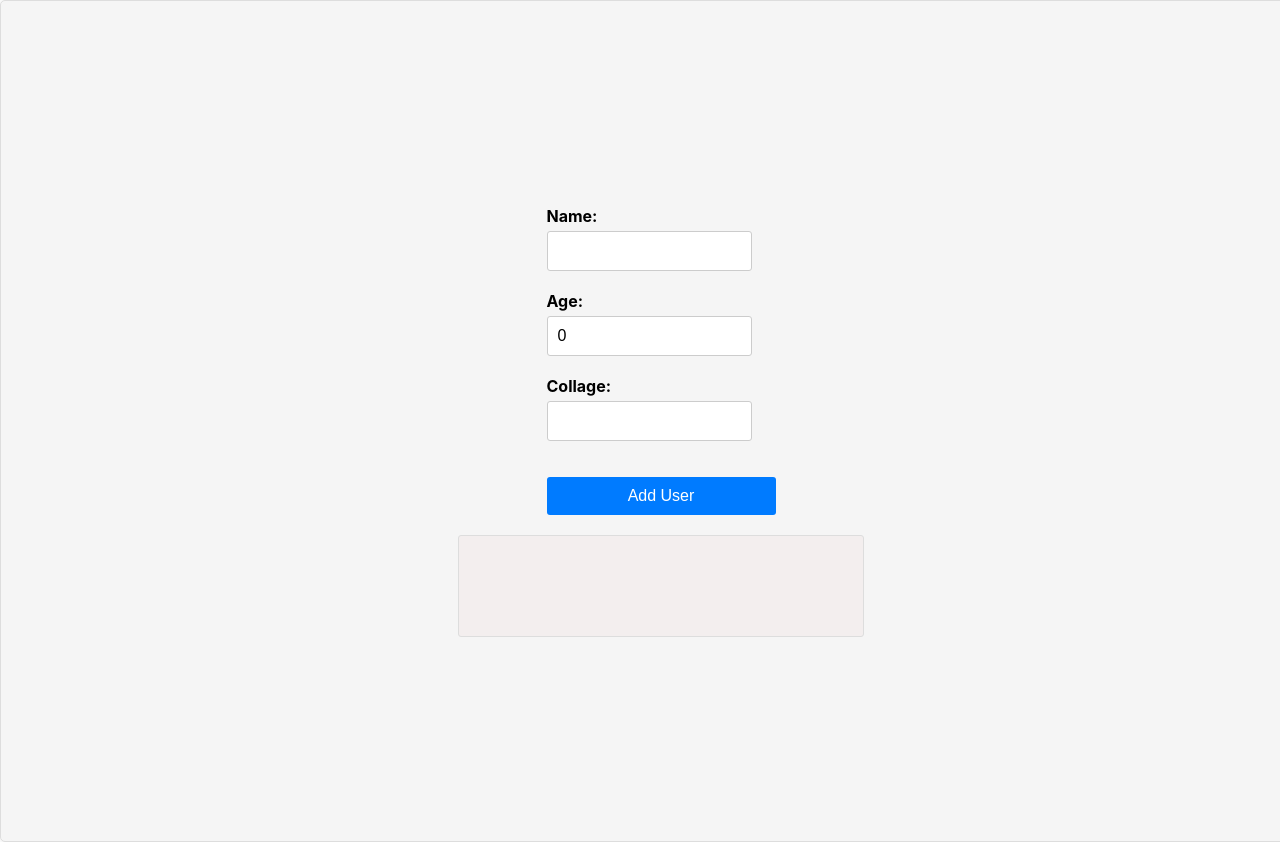
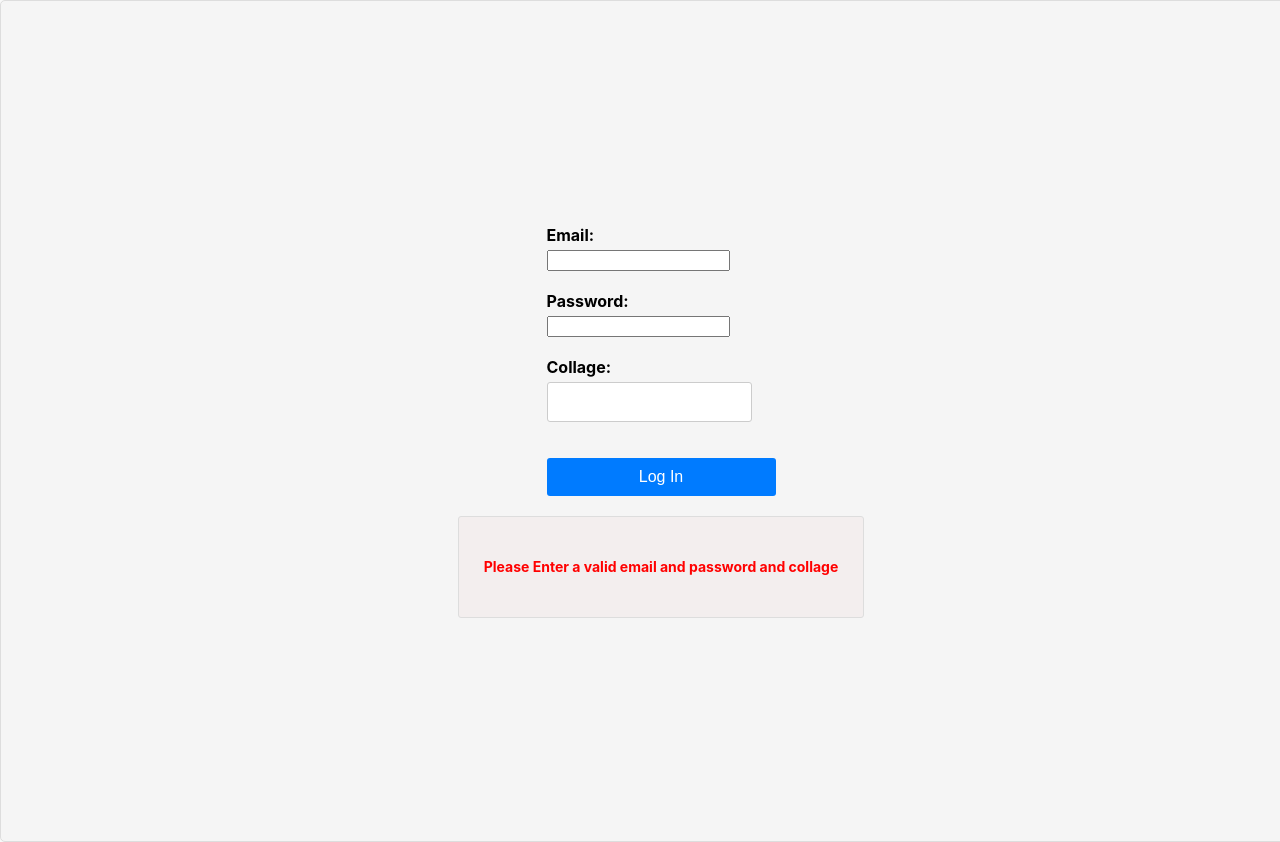
Before and after one commit to vaibhavsingh9798/react-deep-dive-2, a React (Create React App) app: page / in a window 1280 px wide. Shown: the top 842 px of the page. Built offline with nearby package versions, Linux system fonts and the light colour scheme.

Commit message:
validate form using useEffect

```diff
--- a/src/App.js
+++ b/src/App.js
@@ -1,12 +1,30 @@
 
+import { useState } from 'react';
 import './App.css';
 import AddUser from './components/User/AddUser';
+import ShowLogin from './components/UI/ShowLogin';
+import { useEffect } from 'react';
+
 
 const App = () => {
+   const [isLogin,setIsLogin] =  useState(true)
+
+   useEffect(()=>{
+  let login= localStorage.getItem('isLoginUser')
+  if(login != 1)
+  setIsLogin(false)
+   },[])
+
+   const show = () => {
+     if(isLogin)
+     return <ShowLogin />
+    else
+    return  <AddUser />
+   }
 
   return (
     <>
-     <AddUser />
+     {show()}
     </>
   );
 };
--- /dev/null
+++ b/src/components/UI/ShowLogin.css
@@ -0,0 +1,9 @@
+.show-container{
+    width: 100%;
+    height: 100vh;
+    color: black;
+    font-weight: bold;
+    display: flex;
+    justify-content: center;
+    align-items: center;
+}
--- /dev/null
+++ b/src/components/UI/ShowLogin.js
@@ -0,0 +1,13 @@
+import './ShowLogin.css'
+
+const ShowLogin = () =>{
+    return(
+        <>
+        <div className='show-container'>
+            <h3>Welcome Back!</h3>
+        </div>
+        </>
+    )
+}
+
+export default ShowLogin;
--- a/src/components/User/AddUser.js
+++ b/src/components/User/AddUser.js
@@ -1,14 +1,29 @@
-import { useState } from "react"
+import { useEffect, useState } from "react"
 import './AddUser.css'
-import { useRef } from "react"
+import ShowLogin from "../UI/ShowLogin"
 const AddUser = () =>{
-       const [users,setUsers]   =   useState([])
-       const [user,setUser] = useState({name:'',age:0,collage:''})
-       const [errorMessage, setErrorMessage] = useState('');
-       const userCollageRef = useRef()
+       const [userLogin,setUserLogin]   =   useState(false)
+       const [user,setUser] = useState({email:'',password:'',collage:''})
+       const [errorMessage, setErrorMessage] = useState('fill information');
+
+
+       useEffect(()=>{
+
+         if(!user.email.trim().length || !user.password.trim().length || !user.collage.trim().length){
+            setErrorMessage('Please Enter a valid email and password and collage')
+         }
+         else if(user.password.trim().length<7){
+            setErrorMessage(`Please Enter a valid password`)
+         }
+         else{
+            setErrorMessage(``)
+           // localStorage.setItem('isLoginUser',1)
+           // setUserLogin(true)
+         }
+
+       },[user])
 
        const handleChanges = (e) =>{
-            console.log('ev',e.target.name,e.target.value)
          let name = e.target.name;
          let value = e.target.value;
          setUser({...user,[name]:value})
@@ -16,54 +31,40 @@ const AddUser = () =>{
 
     const handleSubmit = (event) =>{
       event.preventDefault()
-      let collage = userCollageRef.current.value;
-      user.collage = collage;
-      if(!user.name.trim().length || !user.collage.trim().length){
-         setErrorMessage('Please Enter a valid name and age (non-empty values).')
+      if(!errorMessage){
+      localStorage.setItem('isLoginUser',1)
+       setUserLogin(true)
       }
-      else if(user.age <= 0){
-         setErrorMessage(`Please Enter a valid age (>0) .`)
-      }
-      else{
-         setErrorMessage(``)
-         setUsers([...users,`${user.name} (${user.age} years old) your collage is ${user.collage}`])
-      }
-      setUser({name:'',age:0})
-      userCollageRef.current.value=''
-
+      setUser({email:'',password:''})
     }
 
     return (
         <>
         <div className="form-container">
+          {!userLogin &&
          <form onSubmit={handleSubmit}>
          <div className="form-data">
-            <label htmlFor="userName">Name:  </label>
-            <input type="text"  name='name' value={user.name} onChange={handleChanges}/>
+            <label htmlFor="userName">Email:  </label>
+            <input type="email"  name='email' value={user.email} onChange={handleChanges}/>
             </div>
             <div className="form-data">
-            <label htmlFor="userAge">Age: </label>
-            <input type="number" name='age' value={user.age}  onChange={handleChanges} />
+            <label htmlFor="userAge">Password: </label>
+            <input type="password" name='password' value={user.password}  onChange={handleChanges} />
             </div>
             <div className="form-data">
             <label htmlFor="userCollage">Collage: </label>
-            <input type="text" ref={userCollageRef} />
+            <input type="text" name='collage' value={user.collage}  onChange={handleChanges} />
             </div>
             <div className="submit-button">
-            <button type="submit">Add User</button>
+            <button type="submit">Log In</button>
             </div>
          </form>
-         <div className="json-data">
-          {errorMessage && <h4 style={{color:'red'}}>{errorMessage}</h4>}
-          {!errorMessage &&  users.map((user,ind) => (
+}
 
-              <ul key={ind}>
-
-               <li>{user}</li>
-
-              </ul>
-             ))}
+         <div className={!userLogin ? "json-data" : ""}>
+          {!userLogin && <h4 style={{color:'red'}}>{errorMessage}</h4>}
          </div>
+         {userLogin && <ShowLogin />}
          </div>
         </>
     )
```
